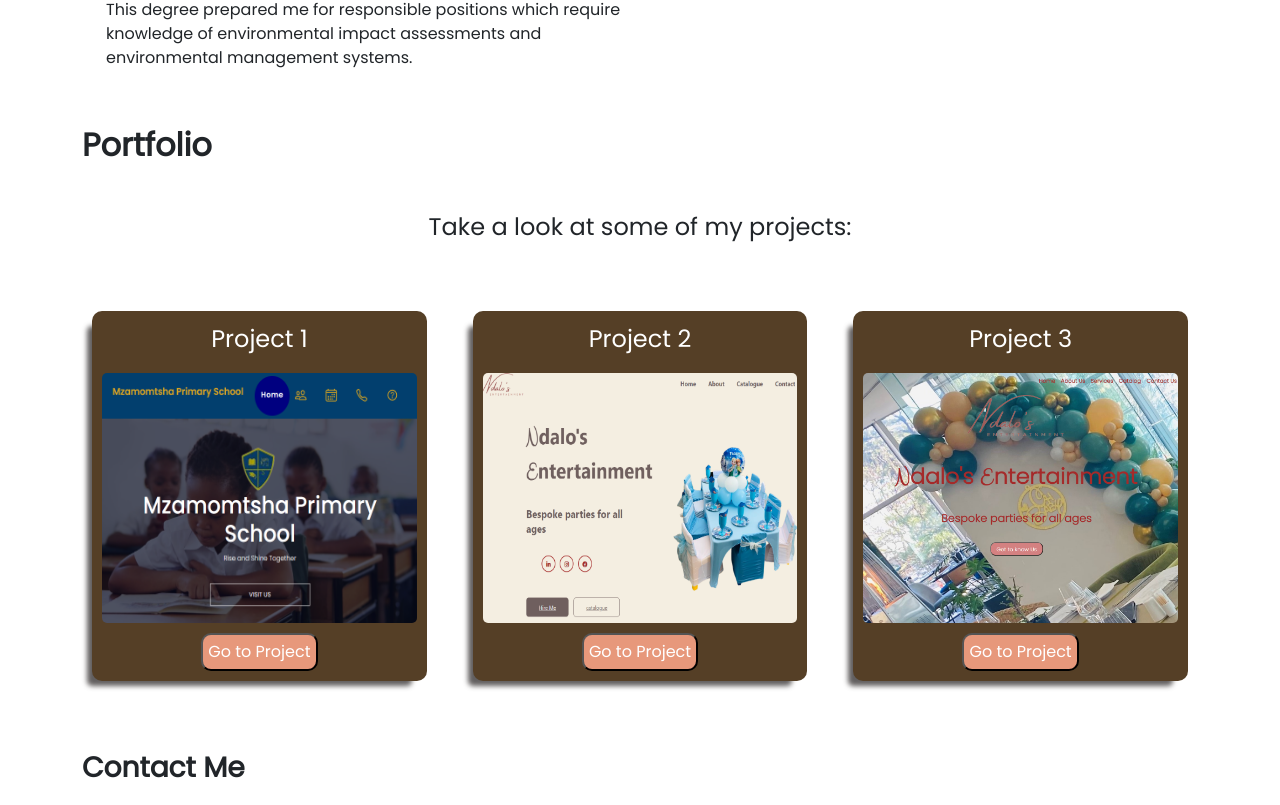
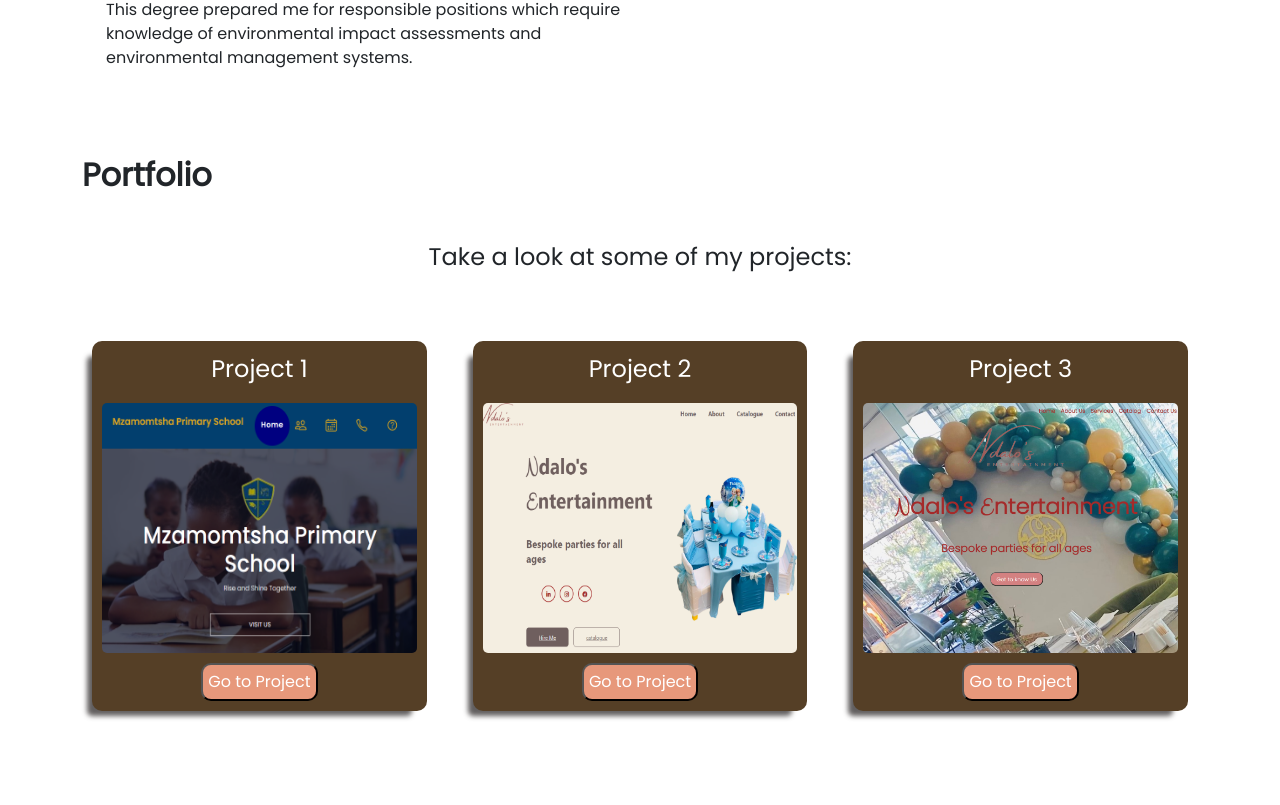
Before and after one commit to MichelleGoba/React_Portfolio, a React (Vite) app in the folder Portfolio/: page / in a window 1280 px wide. Shown: the part 2435-3240 px from the top of the page. Built offline with nearby package versions, Linux system fonts and the light colour scheme; a web font is replaced by a local one.

Commit message:
clashing changes

```diff
--- a/Portfolio/src/components/contact/contact.css
+++ b/Portfolio/src/components/contact/contact.css
@@ -0,0 +1,3 @@
+.portfolio-section .title{
+    padding-top: 30px;
+}
```
